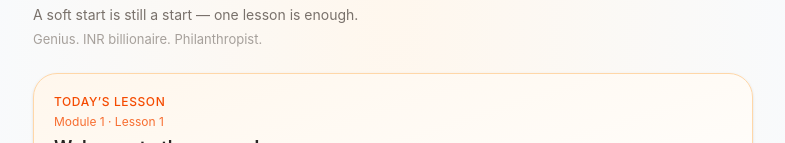
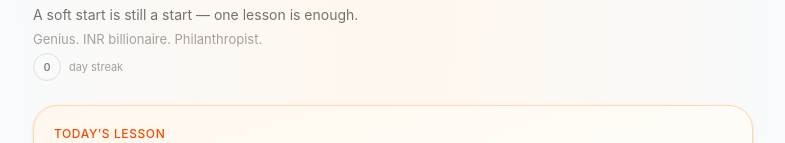
Before and after one commit to kalyankadali/flux-academy-tracker, a React (Vite) app: page / in a window 1280 px wide. Shown: the part 155-298 px from the top of the page, without its empty margins (247-1032 px from the left). Built offline with nearby package versions, Linux system fonts and the light colour scheme; no server answers.

Commit message:
feat(today): mirror quiet streak ring

```diff
--- /dev/null
+++ b/src/components/StreakRing.tsx
@@ -0,0 +1,20 @@
+type Props = {
+  days: number;
+}
+
+/** Quiet day-count ring; a reminder, not a score. */
+export function StreakRing({ days }: Props) {
+  const safeDays = Math.max(0, Math.round(days));
+
+  return (
+    <div className="flex items-center gap-2" title={`${safeDays} day streak`}>
+      <span
+        aria-label={`${safeDays} day streak`}
+        className="inline-flex h-7 w-7 items-center justify-center rounded-full border border-stone-300/70 text-[11px] font-medium tabular-nums text-stone-500 dark:border-stone-600 dark:text-stone-400"
+      >
+        {safeDays}
+      </span>
+      <span className="text-[11px] text-stone-400 dark:text-stone-500">day streak</span>
+    </div>
+  );
+}
--- a/src/components/TodayView.tsx
+++ b/src/components/TodayView.tsx
@@ -23,6 +23,7 @@ import { budgetStatus, minutesLoggedToday, todayScheduledMinutes } from '../util
 import { canUseStreakShield } from '../utils/streakShield';
 import { shouldShowSoftBanner, viewStreak } from '../utils/streak';
 import { StreakStrip, StreakWeeklyStrip } from './StreakStrip';
+import { StreakRing } from './StreakRing';
 import { aggregateLearningPathPct } from '../utils/pathProgress';
 import { THIS_OR_NOTHING } from '../utils/quotes'
 import { fluxWindowCopy, getFluxWindow, FLUX_DEEP_BLOCKS_HINT } from '../utils/dayWindows';
@@ -297,6 +298,7 @@ export function TodayView({
           <WeekExportButton schedule={schedule} />
         </div>
         <p className="text-[13px] leading-5 text-stone-400 dark:text-stone-500">{LIFE_GOAL}</p>
+        <div className="mt-1"><StreakRing days={dailyView.current} /></div>
       </header>
 
       {/* P0 #5–#6: one lesson CTA first paint — no 1488 / guilt numbers above the fold */}
```
